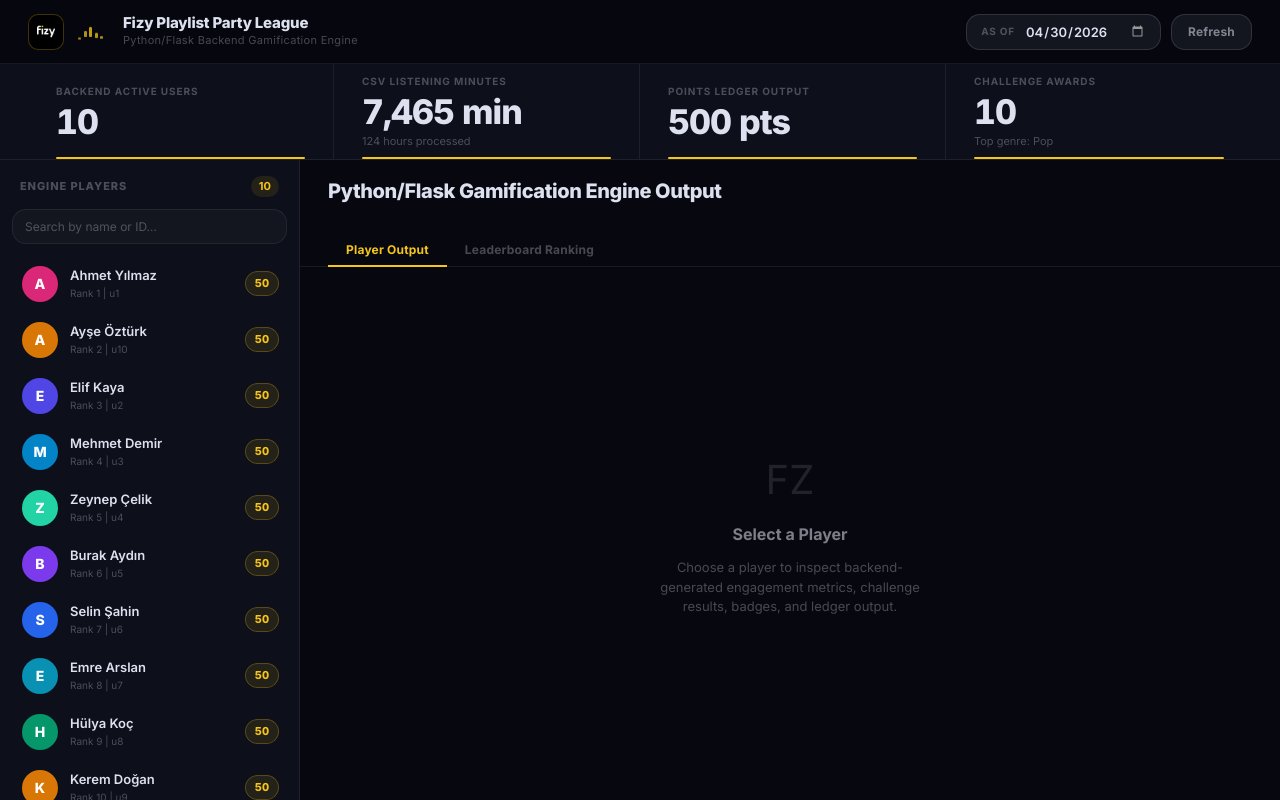
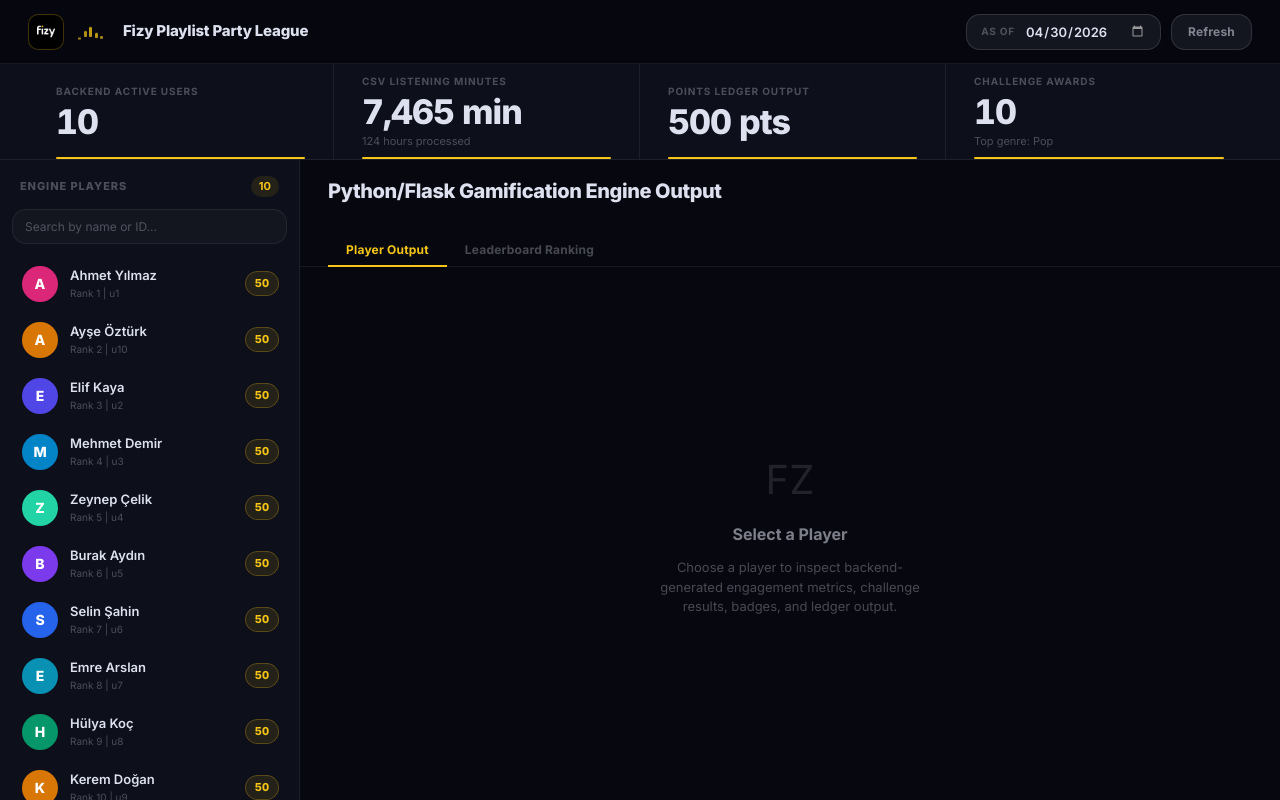
Before and after one commit to suelgz/Turkcell-Fizy-Playlist-Party-League, a Flask app: page / in a window 1280 px wide. Run offline with Flask 3, Linux system fonts and the light colour scheme.

Commit message:
Remove project description from index.html
Removed the description paragraph for the project.

```diff
--- a/templates/index.html
+++ b/templates/index.html
@@ -21,7 +21,6 @@
       </div>
       <div class="brand-text">
         <h1>Fizy Playlist Party League</h1>
-        <p>Python/Flask Backend Gamification Engine</p>
       </div>
     </div>
 
```
